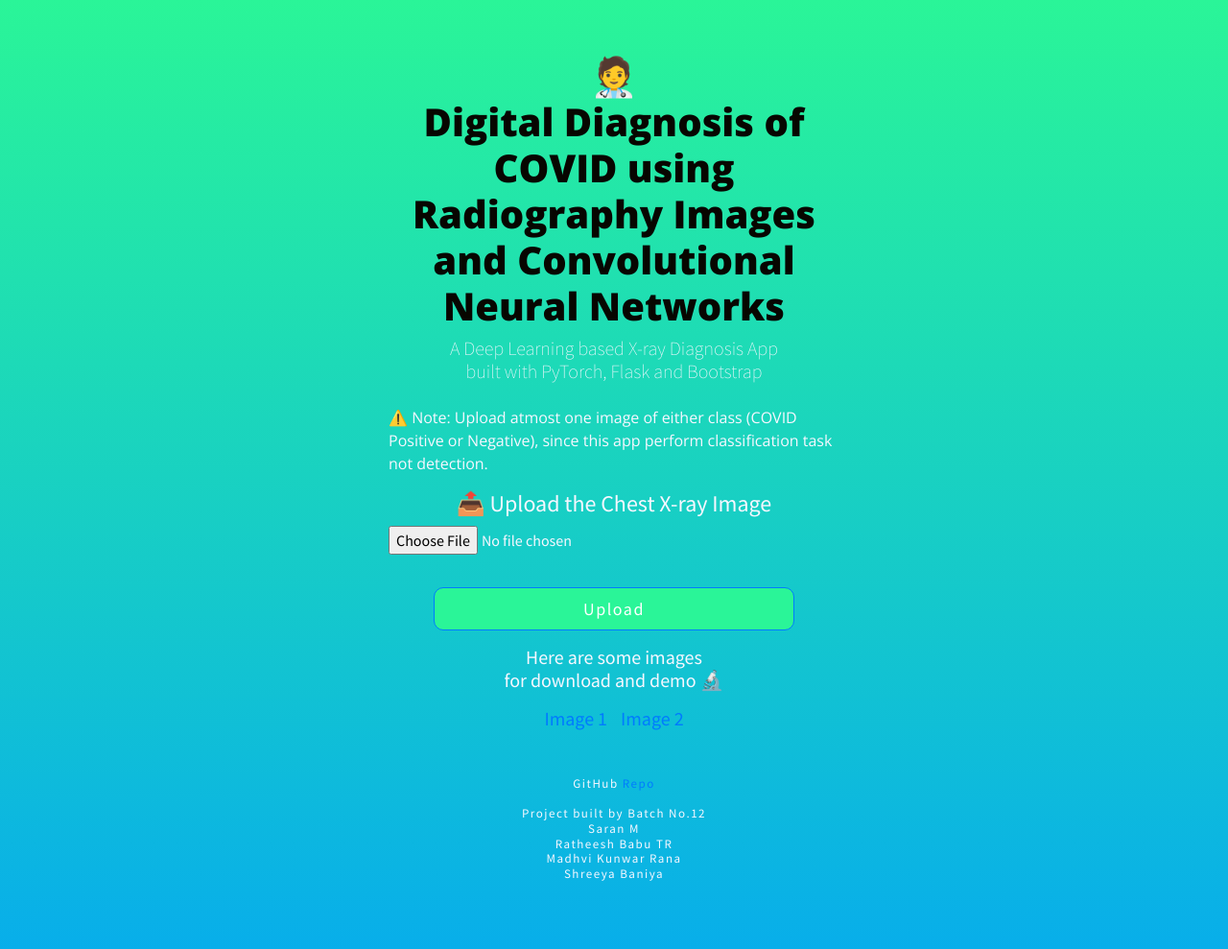
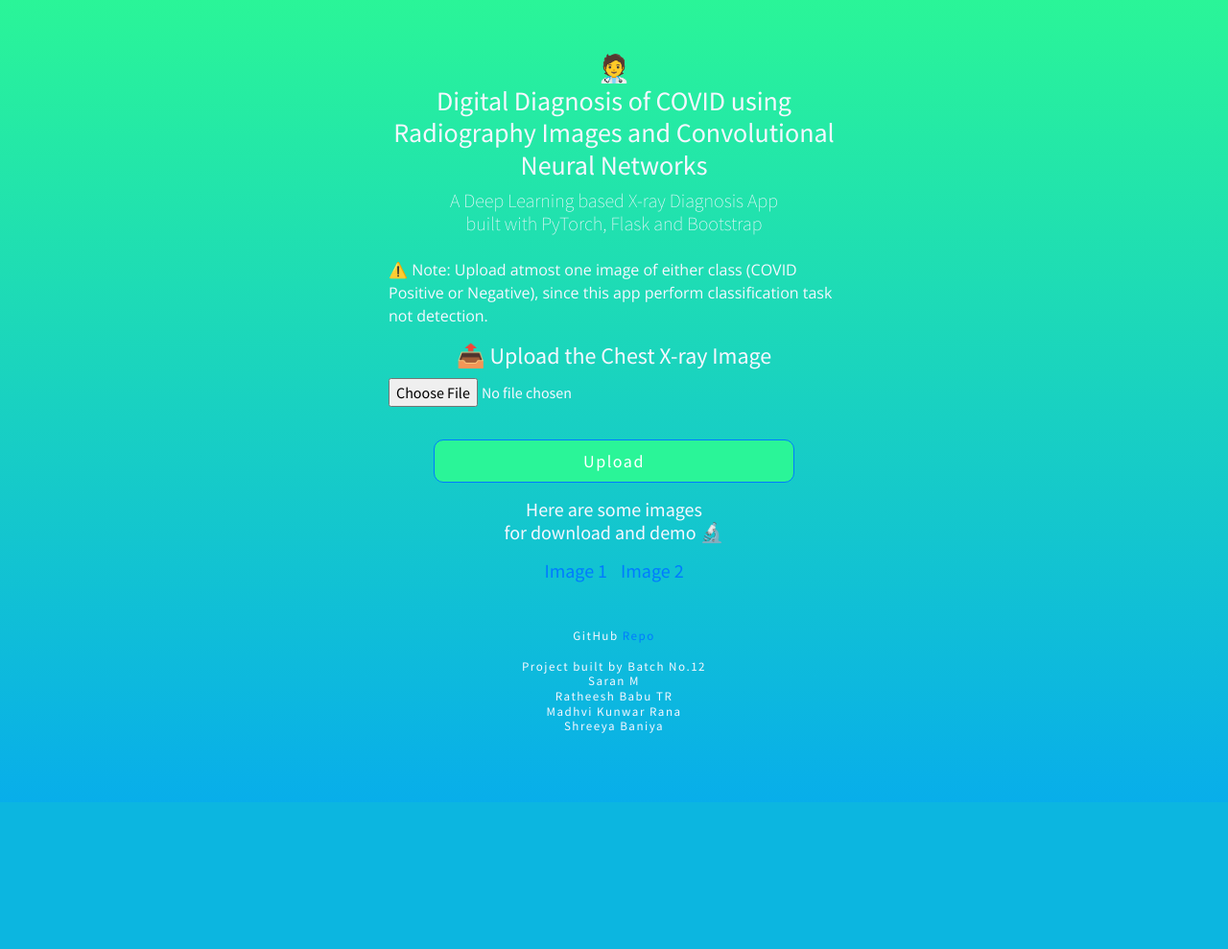
Before and after one commit to Saranmanoharan511/covid-19-diagnosis, a Flask app: page / in a window 1280 px wide. Shown: the whole page at 96% size. After the commit the page ends 764 px from the top, so only its background shows below. Run offline with Flask 2, Linux system fonts and the light colour scheme; some libraries are stand-ins or nearby versions.

Commit message:
Fix title size

```diff
--- a/templates/index.html
+++ b/templates/index.html
@@ -1,7 +1,7 @@
 {% extends "layout.html" %}
 {% block content %}
 	<form class="form-signin" method=post enctype=multipart/form-data>
-		<h1 class="h1 mb-6 ">🧑‍⚕️ <br>Digital Diagnosis of COVID using Radiography Images and Convolutional Neural Networks</h1>
+		<h3 class="h3 mb-6 ">🧑‍⚕️ <br>Digital Diagnosis of COVID using Radiography Images and Convolutional Neural Networks</h3>
 		<h5 class="h5 mb-4 font-weight-light ">A Deep Learning based X-ray Diagnosis App <br> built with PyTorch, Flask and Bootstrap</h4>
 		<p class="mb-3 notes">⚠️ Note: Upload atmost one image of either class (COVID Positive or Negative), since this app perform classification task not detection.</p>
 		<h2 class="h4 mb-6 font-weight-normal">📤 Upload the Chest X-ray Image</h2>
```
